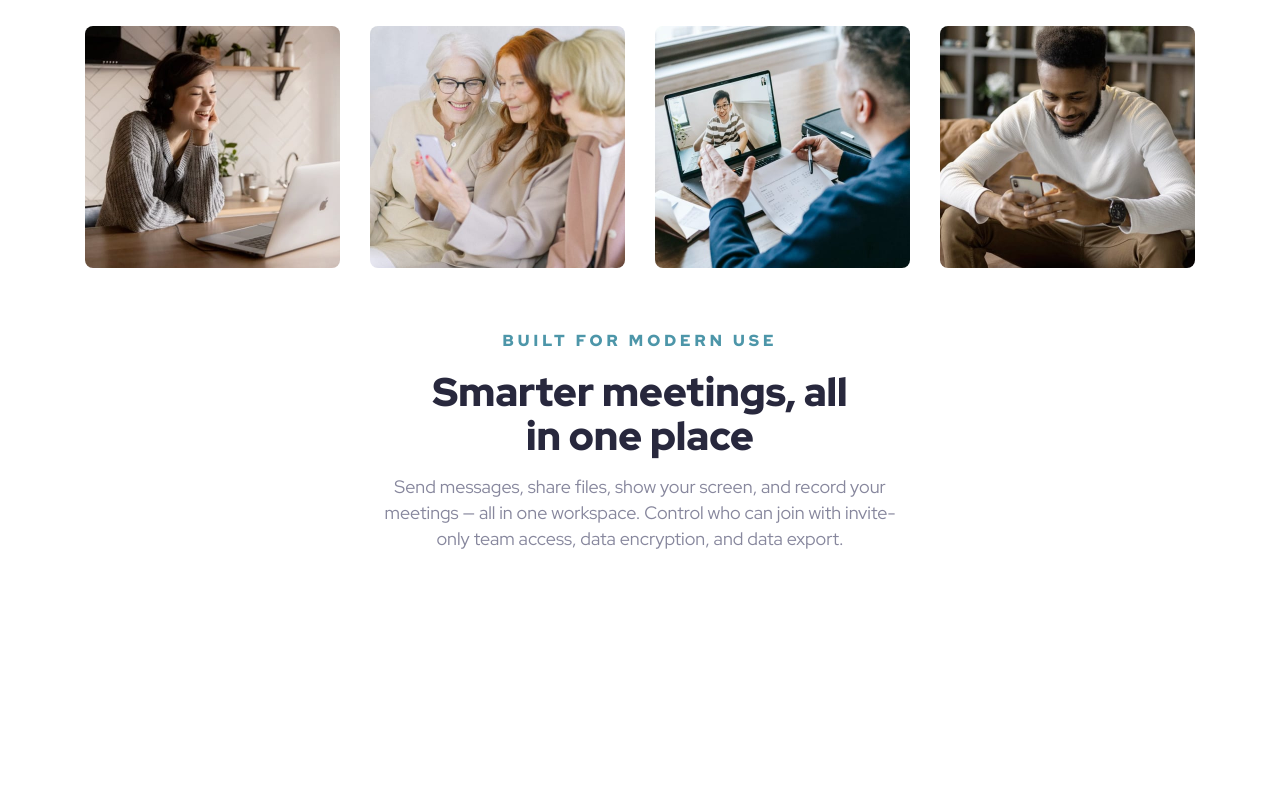
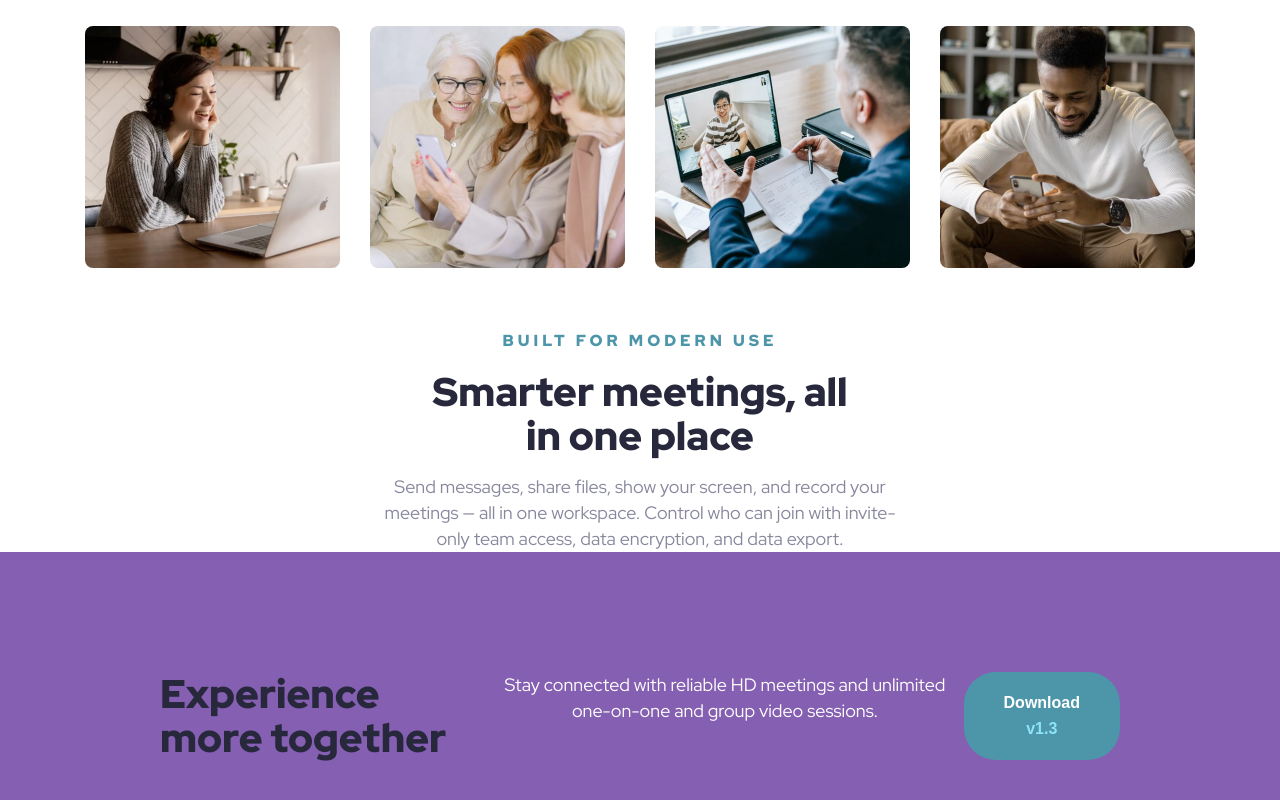
Before and after one commit to anishkuls/meet-landing-page, a plain HTML site: page index.html in a window 1280 px wide. Shown: the part 825-1625 px from the top of the page. Before the commit the page ends 1377 px from the top, so only its background shows below. Drawn offline with Linux system fonts and the light colour scheme.

Commit message:
Created footer markup

```diff
--- a/index.html
+++ b/index.html
@@ -84,6 +84,15 @@
       </p>
     </div>
 
-    <footer></footer>
+    <footer>
+      <h2 class="footer-heading">Experience more together</h2>
+      <p class="footer-para">
+        Stay connected with reliable HD meetings and unlimited one-on-one and
+        group video sessions.
+      </p>
+      <button class="btn btn-download">
+        Download <span class="btn-download__version">v1.3</span>
+      </button>
+    </footer>
   </body>
 </html>
--- a/style.css
+++ b/style.css
@@ -1,14 +1,14 @@
-body{
+body {
   font-family: "Red Hat Display", sans-serif;
   font-optical-sizing: auto;
 }
-h1{
+h1 {
   font-size: 64px;
   font-weight: 900;
-    color: #28283D;
+  color: #28283d;
 }
-h2{
-    color: #28283D;
+h2 {
+  color: #28283d;
 
   text-align: center;
   font-family: "Red Hat Display";
@@ -17,8 +17,8 @@ font-style: normal;
   font-weight: 900;
   line-height: 44px; /* 110% */
 }
-p{
-    color: #87879D;
+p {
+  color: #87879d;
 
   text-align: center;
   font-family: "Red Hat Display";
@@ -27,65 +27,65 @@ font-style: normal;
   font-weight: 400;
   line-height: 26px; /* 144.444% */
 }
-a{
+a {
   text-decoration: none;
 }
 
 /* CSS */
 
-header{
+header {
   padding: 60px 0px;
-    text-align:center;
+  text-align: center;
 }
-.hero-section{
+.hero-section {
   width: 100%;
   height: 360px;
-    background-image: url(assets/desktop/image-hero-left.png), url(assets/desktop/image-hero-right.png);
+  background-image: url(assets/desktop/image-hero-left.png),
+    url(assets/desktop/image-hero-right.png);
   background-position: left top, right;
   background-repeat: no-repeat;
   display: flex;
   justify-content: center;
   padding-bottom: 120px;
 }
-.hero-content{
-    width:540px;
-    text-align:center;
+.hero-content {
+  width: 540px;
+  text-align: center;
 }
 
-.hero-content__para{
+.hero-content__para {
   padding: 32px 0px;
 }
 
-.btn{
+.btn {
   border-radius: 32px;
   border: 0px;
-    outline:0px;
-    padding:16px 40px;
-    color: #FFF;
+  outline: 0px;
+  padding: 16px 40px;
+  color: #fff;
   font-size: 16px;
   font-style: normal;
   font-weight: 900;
-line-height: 26px
-
+  line-height: 26px;
 }
-.btn-download{
-    background-color: #4D96A9;
+.btn-download {
+  background-color: #4d96a9;
 }
-.btn-what{
-    background: #855FB1;
+.btn-what {
+  background: #855fb1;
 }
-.btn-download__version{
-    color: #8FE3F9;
+.btn-download__version {
+  color: #8fe3f9;
 }
 
-.num-seperator{
+.num-seperator {
   display: flex;
   justify-content: center;
   padding-bottom: 60px;
 }
 
-.num-seperator__txt{
-    color: #87879D;
+.num-seperator__txt {
+  color: #87879d;
   font-family: "Red Hat Display";
   font-size: 26px;
   font-style: normal;
@@ -100,16 +100,16 @@ line-height: 26px
   border: 2px solid rgba(135, 135, 157, 0.25);
   border-radius: 50%;
 }
-.circle_line{
+.circle_line {
   display: inline-flex;
   flex-direction: column;
   align-items: center;
 }
-.num-seperator__line{
+.num-seperator__line {
   width: 2px;
   height: 100px;
   opacity: 0.25;
-    background-color: #87879D;;
+  background-color: #87879d;
 }
 .meet-images {
   display: flex;
@@ -129,10 +129,10 @@ line-height: 26px
   display: block; /* Ensures the image fills the wrapper */
 }
 
-  .meet-txt{
+.meet-txt {
   text-align: center;
 }
-  .meet-txt__tagline{
+.meet-txt__tagline {
   font-size: 26px;
   font-size: 16px;
   font-style: normal;
@@ -140,14 +140,26 @@ font-weight: 900;
   line-height: 26px; /* 162.5% */
   letter-spacing: 4px;
   text-transform: uppercase;
-color: #4D96A9;
+  color: #4d96a9;
   padding-bottom: 16px;
 }
 
-  .meet-txt__heading{
+.meet-txt__heading {
   padding-bottom: 16px;
 }
-  .meet-txt__para{
+.meet-txt__para {
   width: 540px;
   margin: 0 auto;
 }
+
+footer {
+  background-color: #855fb1;
+  padding: 120px 160px;
+  display: flex;
+}
+.footer-heading {
+  text-align: left;
+}
+.footer-para {
+  color: #ffffff;
+}
```
Lines whose indentation alone changed are shown as unchanged.
